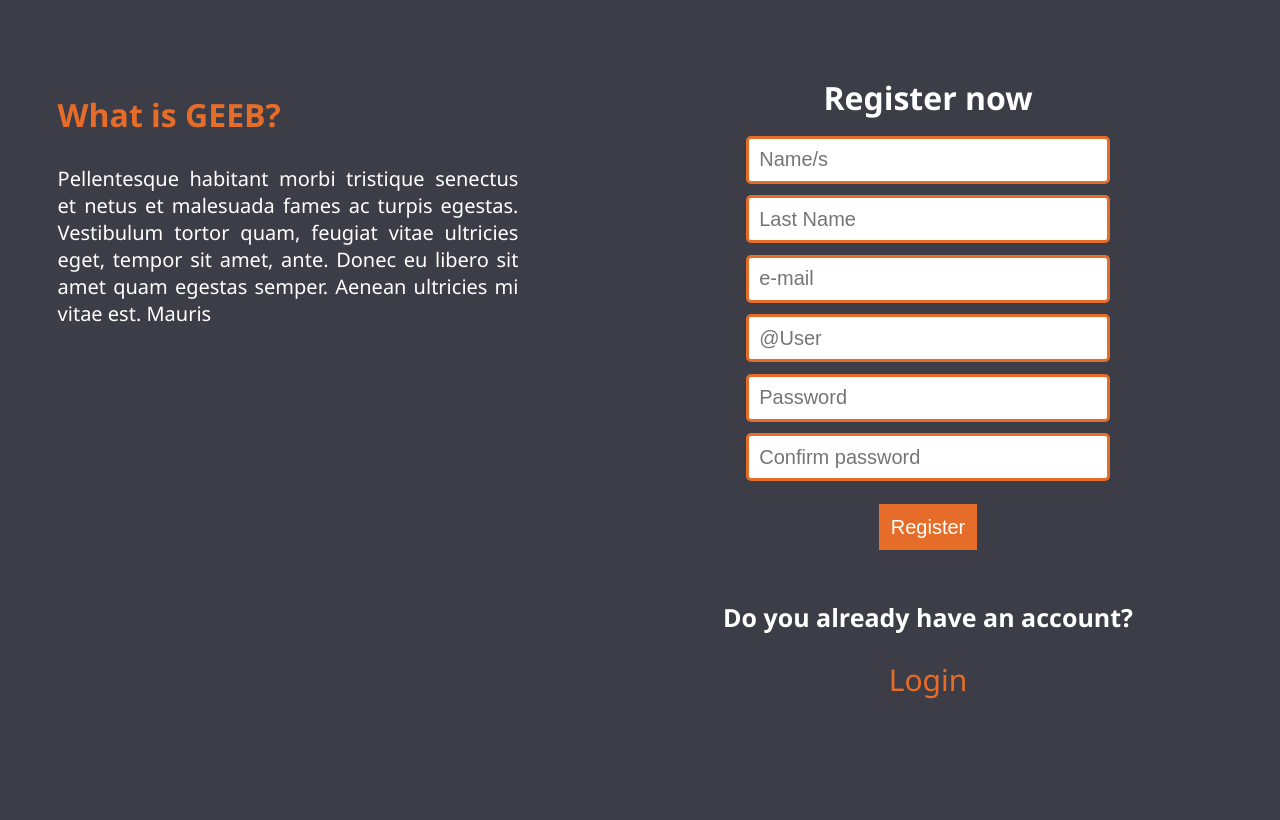
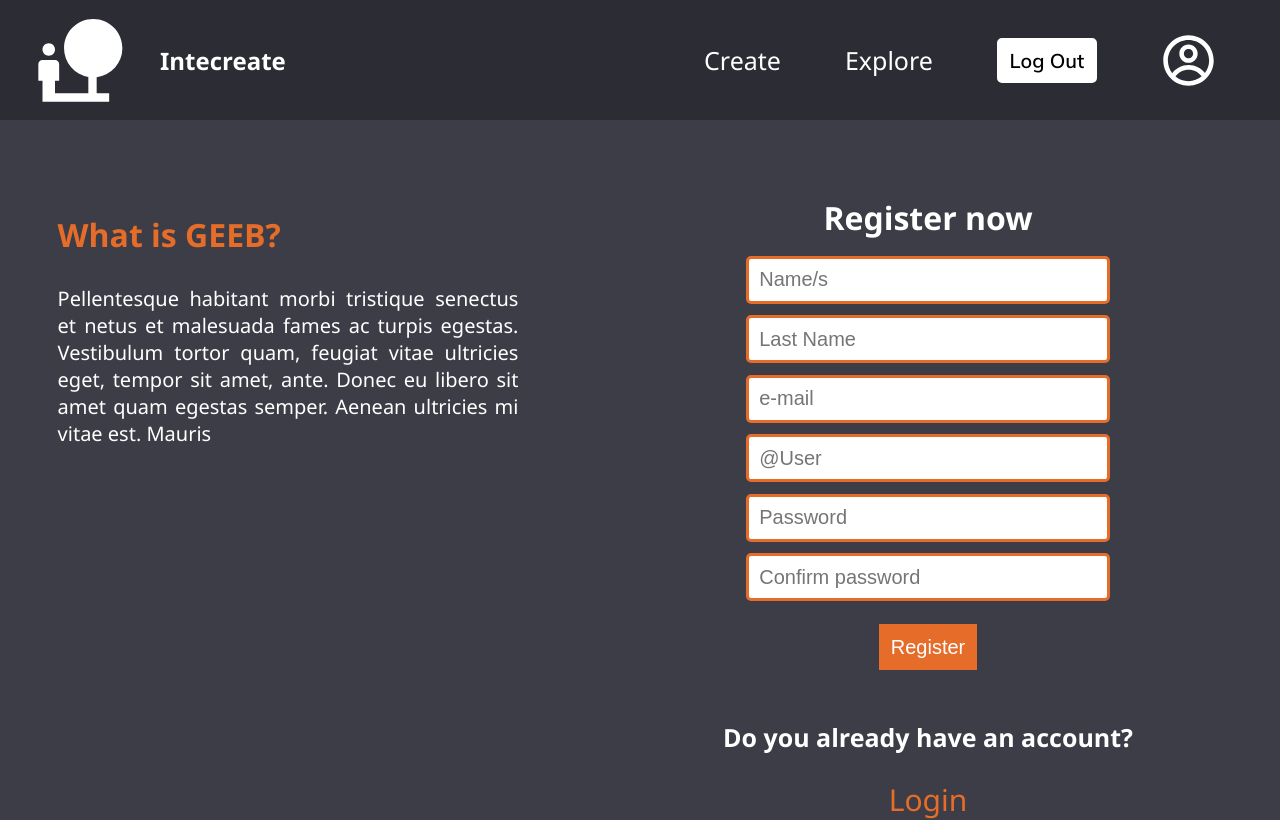
Before and after one commit to EinarLop/GEEB3, a React (Create React App) app in the folder frontend/: page / in a window 1280 px wide. Built offline with nearby package versions, Linux system fonts and the light colour scheme.

Commit message:
Header2.0

```diff
--- a/frontend/package.json
+++ b/frontend/package.json
@@ -9,6 +9,7 @@
     "node-sass": "^4.14.1",
     "react": "^16.13.1",
     "react-dom": "^16.13.1",
+    "react-icons": "^4.1.0",
     "react-router-dom": "^5.2.0",
     "react-scripts": "3.4.3",
     "react-tabs": "^3.1.2"
--- a/frontend/src/App.js
+++ b/frontend/src/App.js
@@ -20,7 +20,7 @@ import ProjectMoreInfo from "./ProjectMoreInfo/ProjectMoreInfo";
 function App() {
   return (
     <div>
-      {/* <Header /> */}
+      <Header />
       {/* <ProjectCreate /> */}
       {/* <OpenProject /> */}
       {/* <ProjectFeedDef /> */}
```
Also changed, not shown: 2 other files (tests, documents, lock files or other folders).
